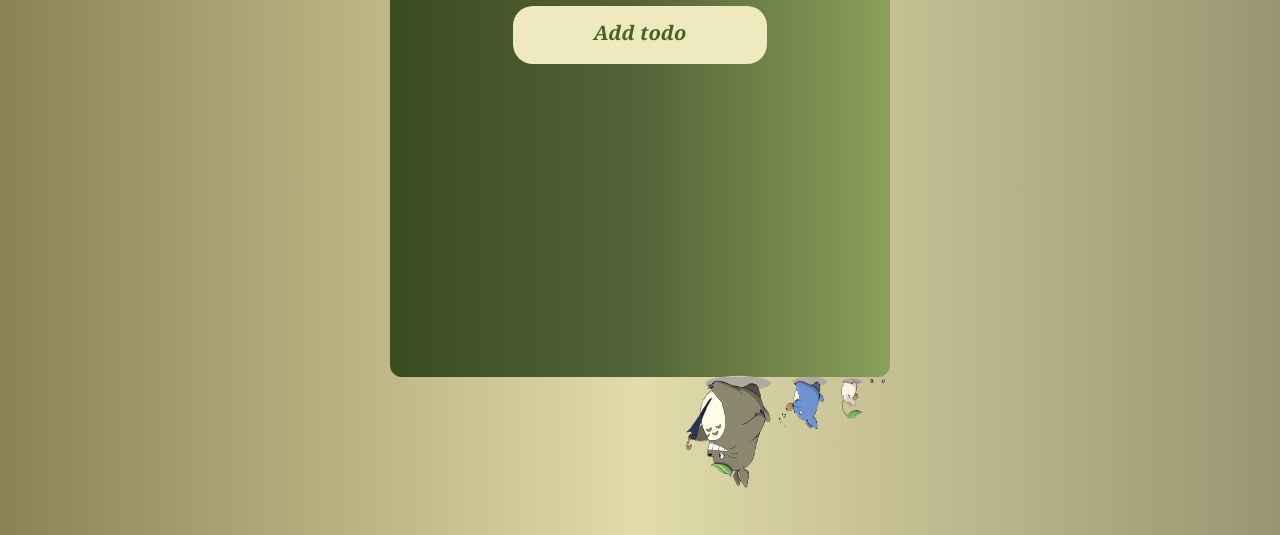
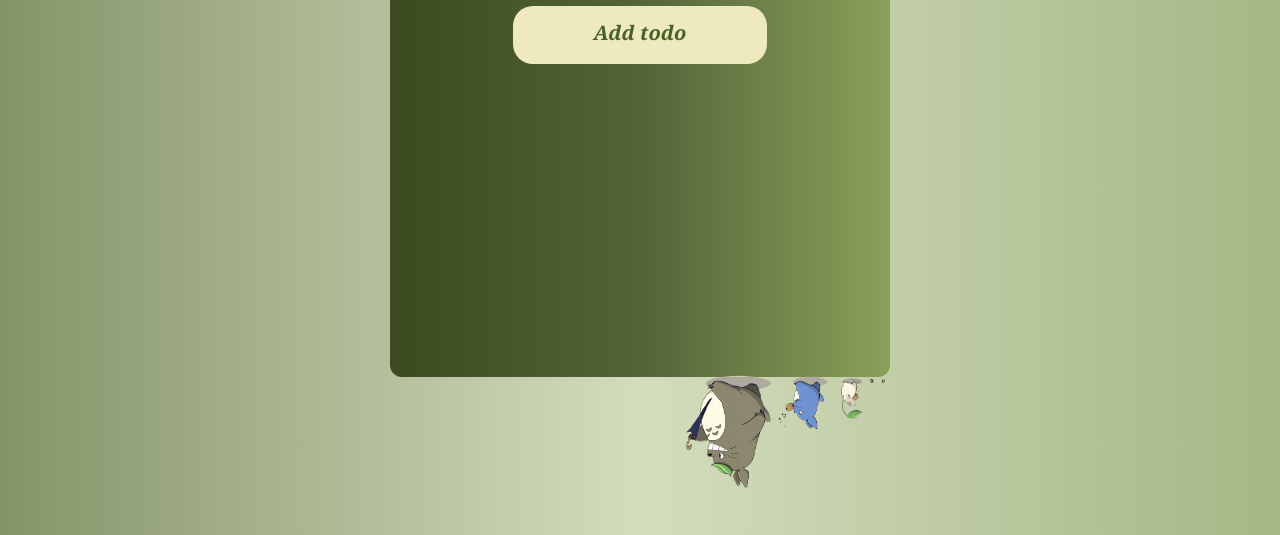
Before and after one commit to Eram8818/https-todolisttotoro.github.io, a plain HTML site: page index.html in a window 1280 px wide. Shown: the part 321-856 px from the top of the page. Drawn offline with Linux system fonts and the light colour scheme.

Commit message:
Update style.css

```diff
--- a/style.css
+++ b/style.css
@@ -1,7 +1,7 @@
 body{
-    /* background: linear-gradient(to right, #859468, #d3ddbe, #a6b785);  */
+    background: linear-gradient(to right, #859468, #d3ddbe, #a6b785);
 
-    background: linear-gradient(to right, #8a8256, #e1dcaa, #9a9471);
+    /* background: linear-gradient(to right, #8a8256, #e1dcaa, #9a9471);   */
 }
 .main{
     display: flex;
```
